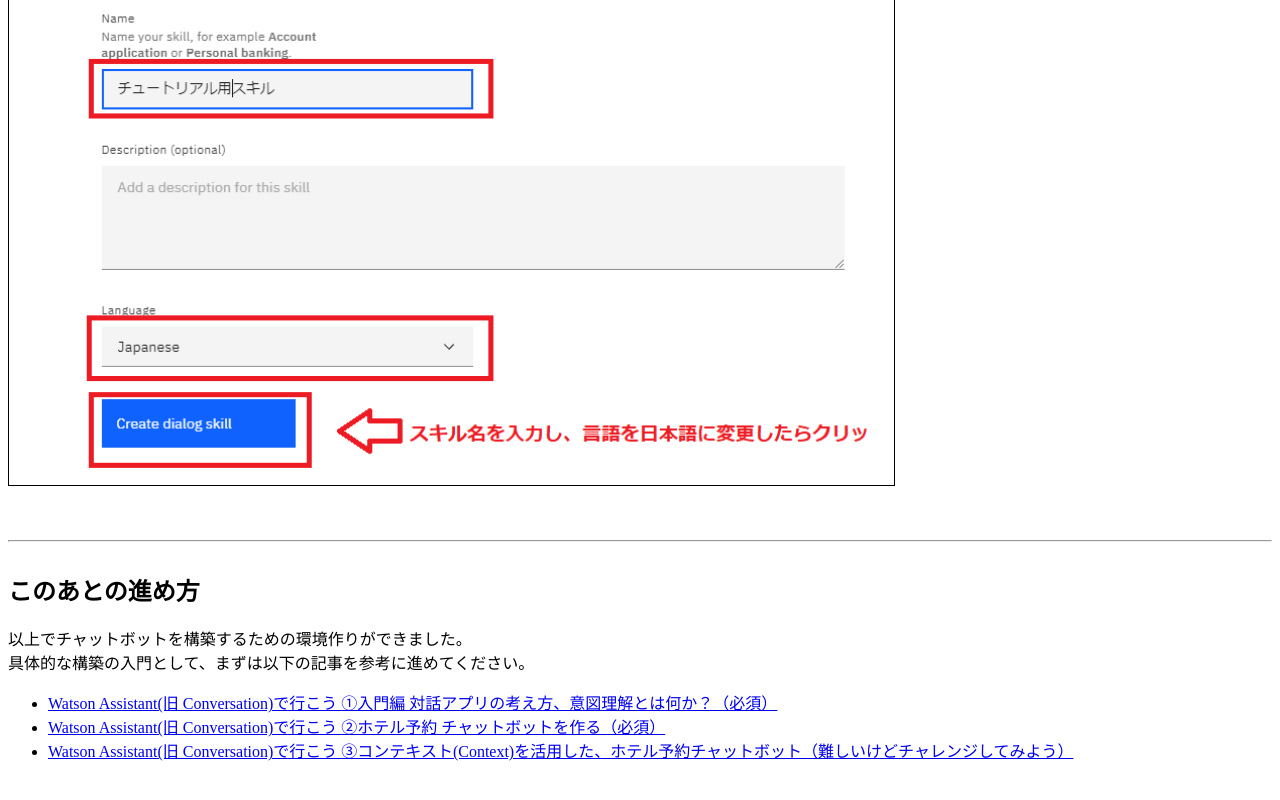
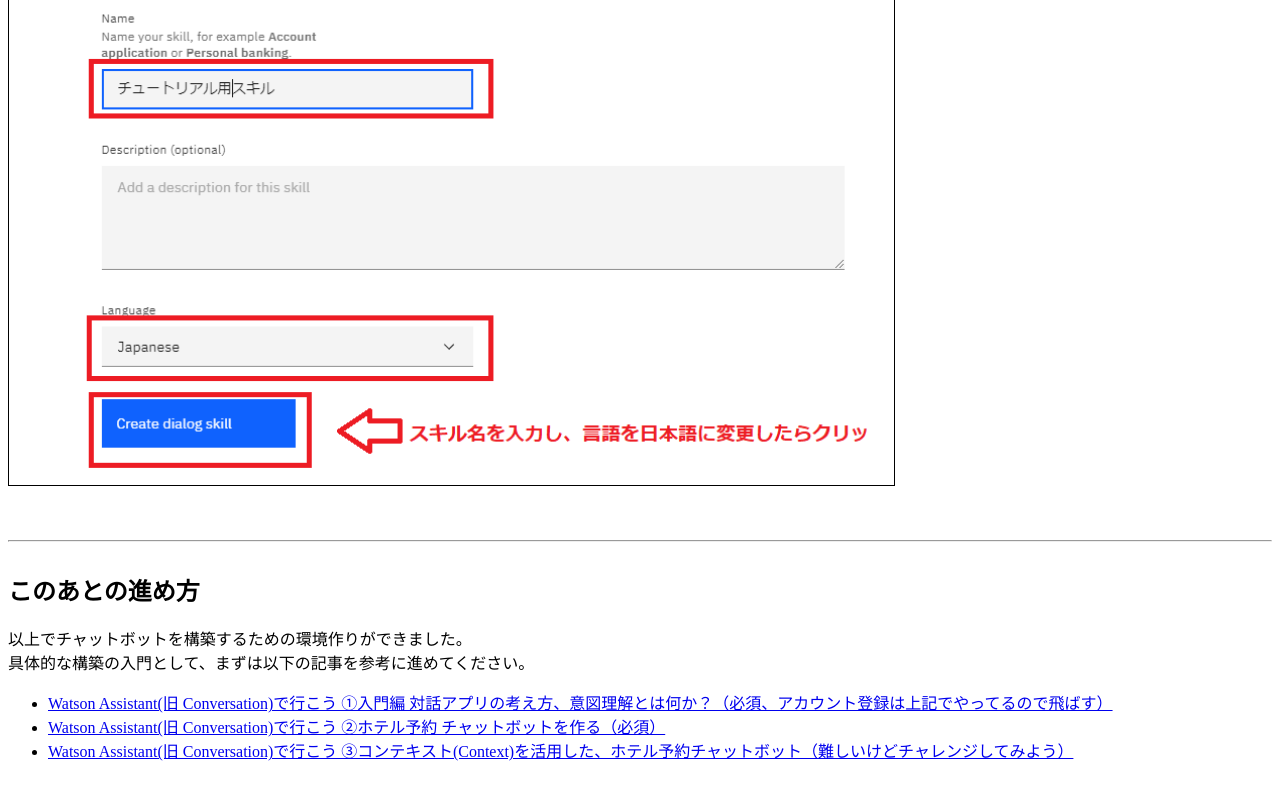
Before and after one commit to redwell/github.io, a plain HTML site: page watson-assistant/index.html in a window 1280 px wide. Shown: the part 5714-6514 px from the top of the page. Drawn offline with Linux system fonts and the light colour scheme.

Commit message:
third commit

```diff
--- a/watson-assistant/index.html
+++ b/watson-assistant/index.html
@@ -175,7 +175,7 @@
         以上でチャットボットを構築するための環境作りができました。<br />
         具体的な構築の入門として、まずは以下の記事を参考に進めてください。<br />
         <ul>
-          <li><a href="https://qiita.com/riversun/items/c0ea4115d14e85d32474" target="_blank">Watson Assistant(旧 Conversation)で行こう ①入門編 対話アプリの考え方、意図理解とは何か？（必須）</a></li>
+          <li><a href="https://qiita.com/riversun/items/c0ea4115d14e85d32474" target="_blank">Watson Assistant(旧 Conversation)で行こう ①入門編 対話アプリの考え方、意図理解とは何か？（必須、アカウント登録は上記でやってるので飛ばす）</a></li>
           <li><a href="https://qiita.com/riversun/items/c7d4b002ea8f55e5a537" target="_blank">Watson Assistant(旧 Conversation)で行こう ②ホテル予約 チャットボットを作る（必須）</a></li>
           <li><a href="https://qiita.com/riversun/items/53cd59e1405d7c77f32c" target="_blank">Watson Assistant(旧 Conversation)で行こう ③コンテキスト(Context)を活用した、ホテル予約チャットボット（難しいけどチャレンジしてみよう）</a></li>
         </div>
```
